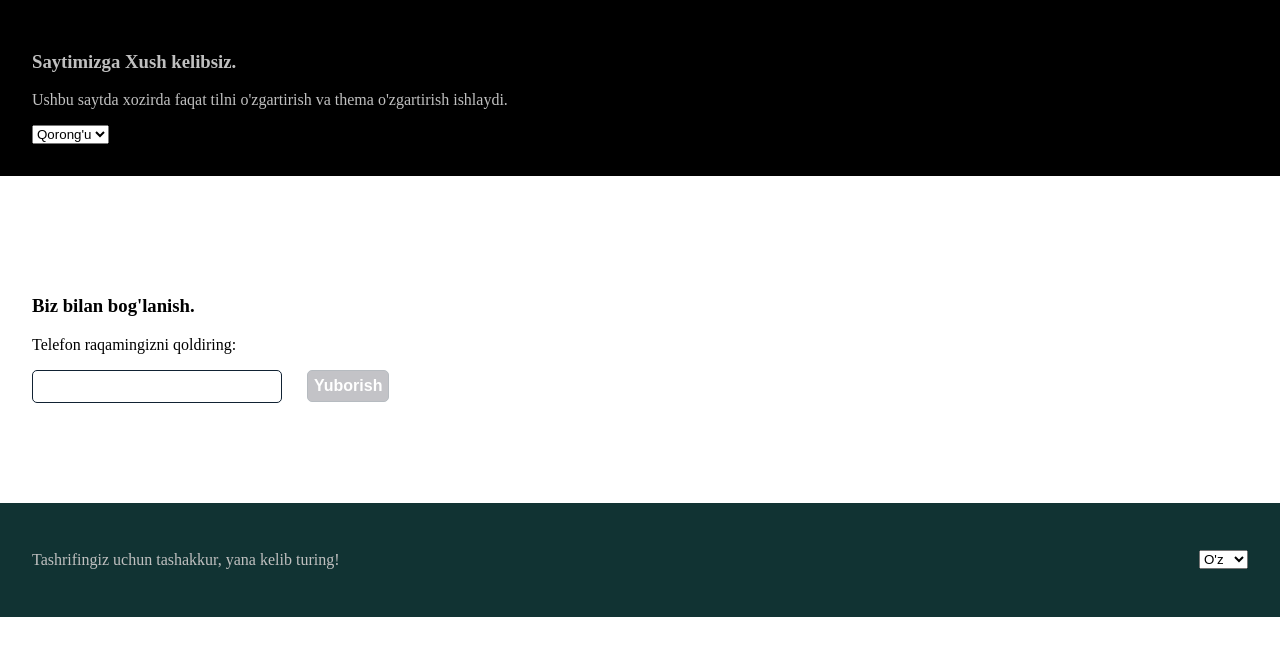
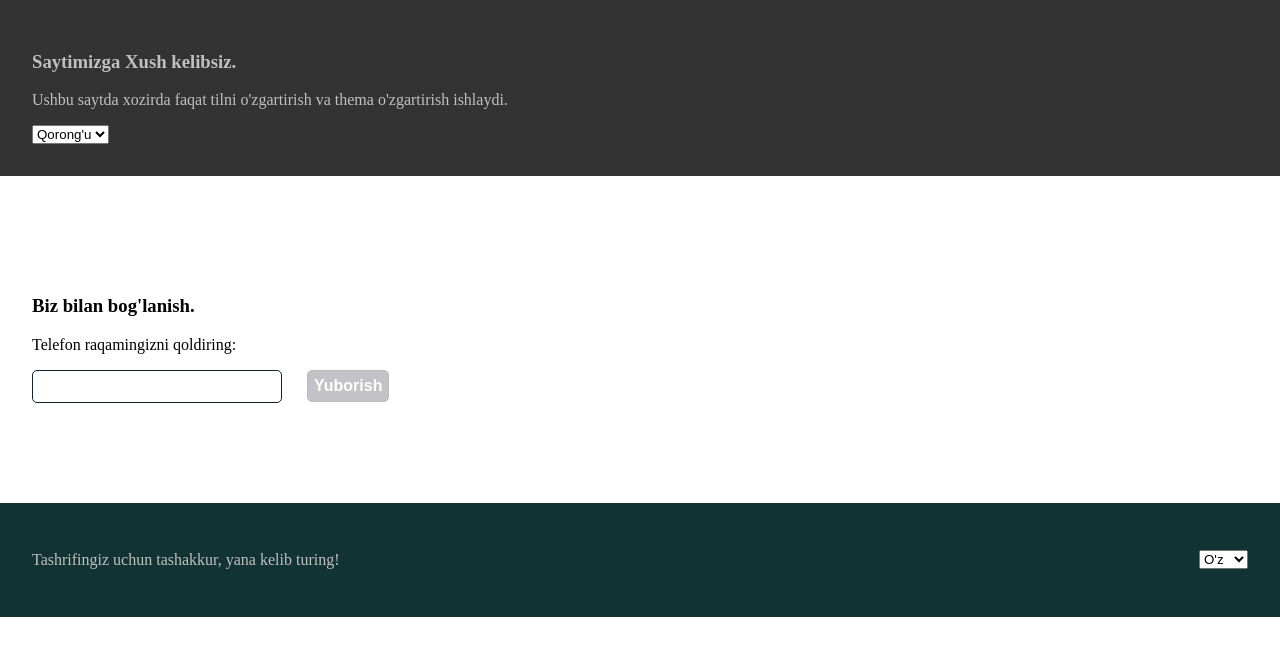
Before and after one commit to Muhammadboburshoh/react-theme, a React (Create React App) app: page / in a window 1280 px wide. Shown: the top 656 px of the page. Built offline with nearby package versions, Linux system fonts and the light colour scheme.

Commit message:
Add header color

```diff
--- a/src/Componints/Header/Header.css
+++ b/src/Componints/Header/Header.css
@@ -8,6 +8,6 @@ header.light {
 }
 
 header.dark {
-  background-color: #000;
+  background-color: #333;
   color: #c0c0c0;
 }
```
